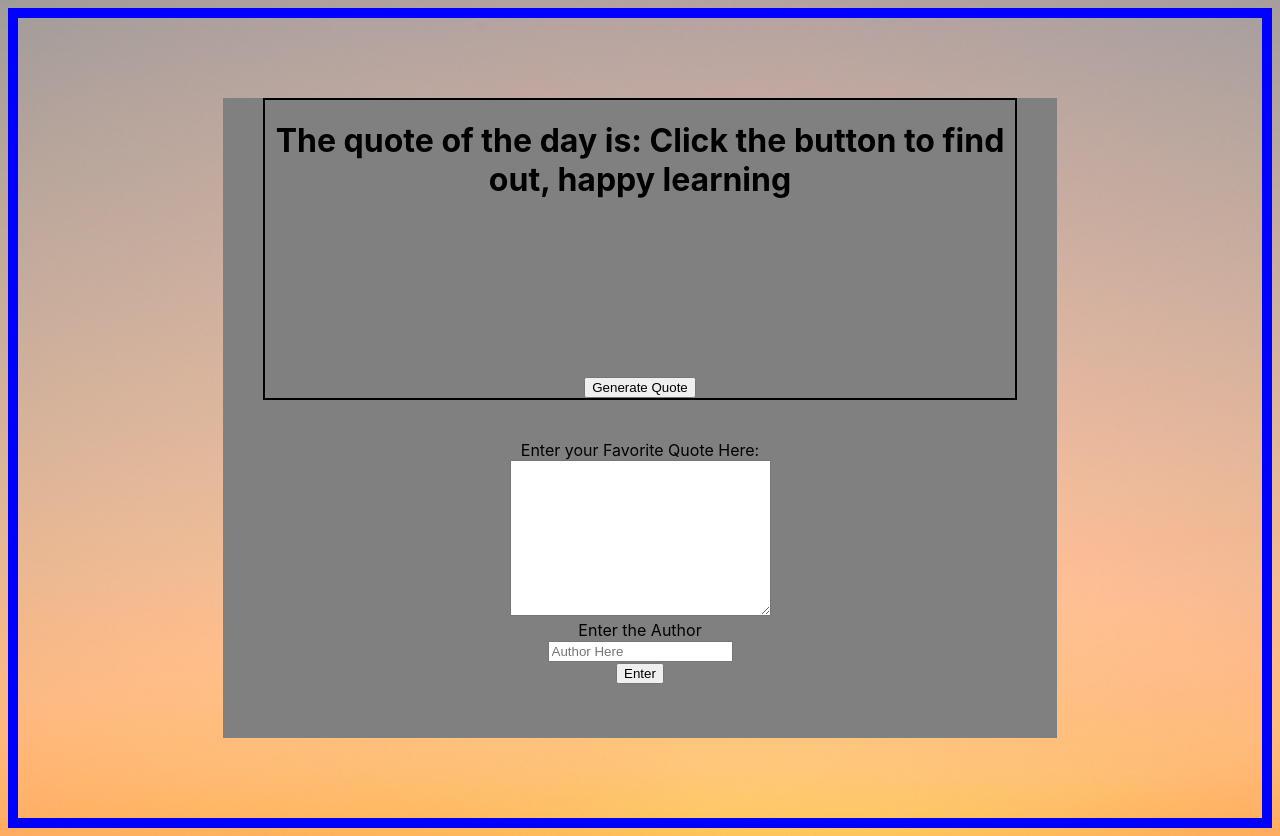
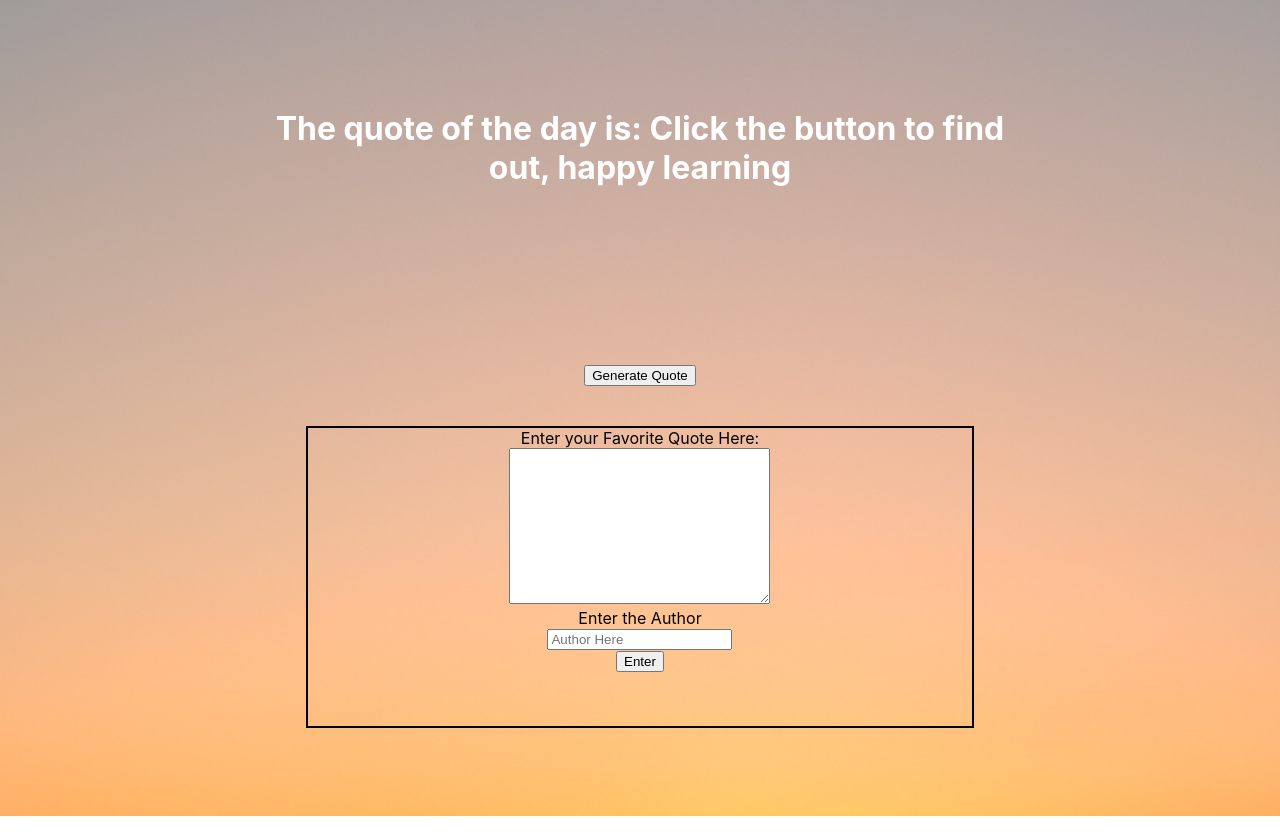
Before and after one commit to luisbryandr/quote-of-the-day, a React (Create React App) app: page / in a window 1280 px wide. Built offline with nearby package versions, Linux system fonts and the light colour scheme.

Commit message:
fixed bug in StyledForm where input paragraph un aligns when generated text is too small

```diff
--- a/src/App.js
+++ b/src/App.js
@@ -37,33 +37,38 @@ function App() {
 }
 
 export default App
-
-const StyledForm = styled.div`
-  margin-top: 40px;
-  // border: black solid 2px;
-  width: 60%;
-  height: 40vh;
-`
 const MainDiv = styled.div`
   display: flex;
 
   align-items: center;
   flex-direction: column;
-  background-color: grey;
+  // background-color: grey;
   color: black;
 
   width: 80%;
   height: 80vh;
   margin: 0 auto;
 `
+
 const Header = styled.div`
   display: flex;
-  flex-flow: column wrap;
+  flex-flow: column;
   align-items: center;
   justify-content: space-between;
-  border: black solid 2px;
+  // border: black solid 2px;
   width: 90%;
   height: 40vh;
+h1 {
+  color: white;
+  opacity: 100;
+  transition: opacity 1s ease-in-out;
+}
+}
+  `
 
-  }
+const StyledForm = styled.div`
+  margin-top: 40px;
+  border: black solid 2px;
+  width: 80%;
+  height: 40vh;
 `
--- a/src/index.css
+++ b/src/index.css
@@ -10,7 +10,7 @@ body {
   background-image: url(./assets/sunsetBG.jpg);
   background-size: cover;
   height: 100vh;
-  border: 10px blue solid;
+  /* border: 10px blue solid; */
   justify-content: center;
 }
 
```
